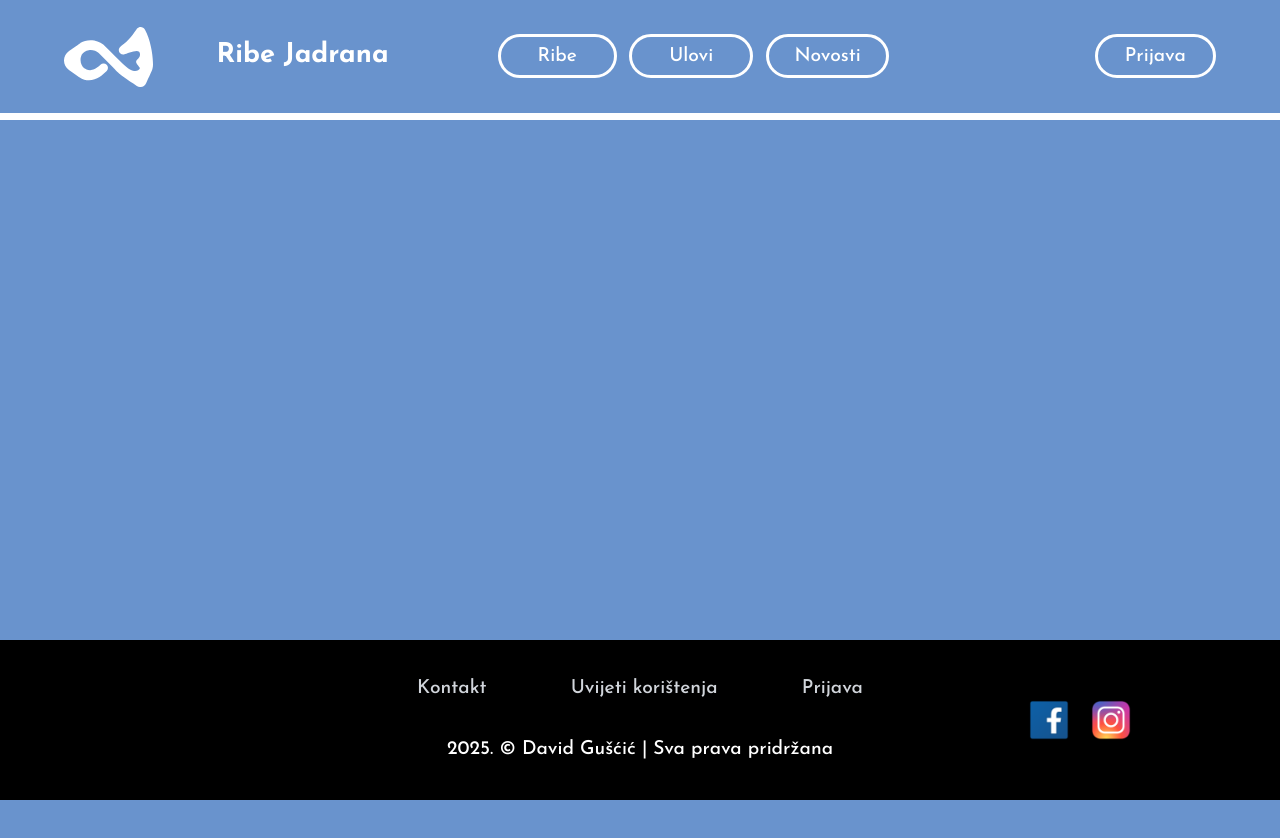
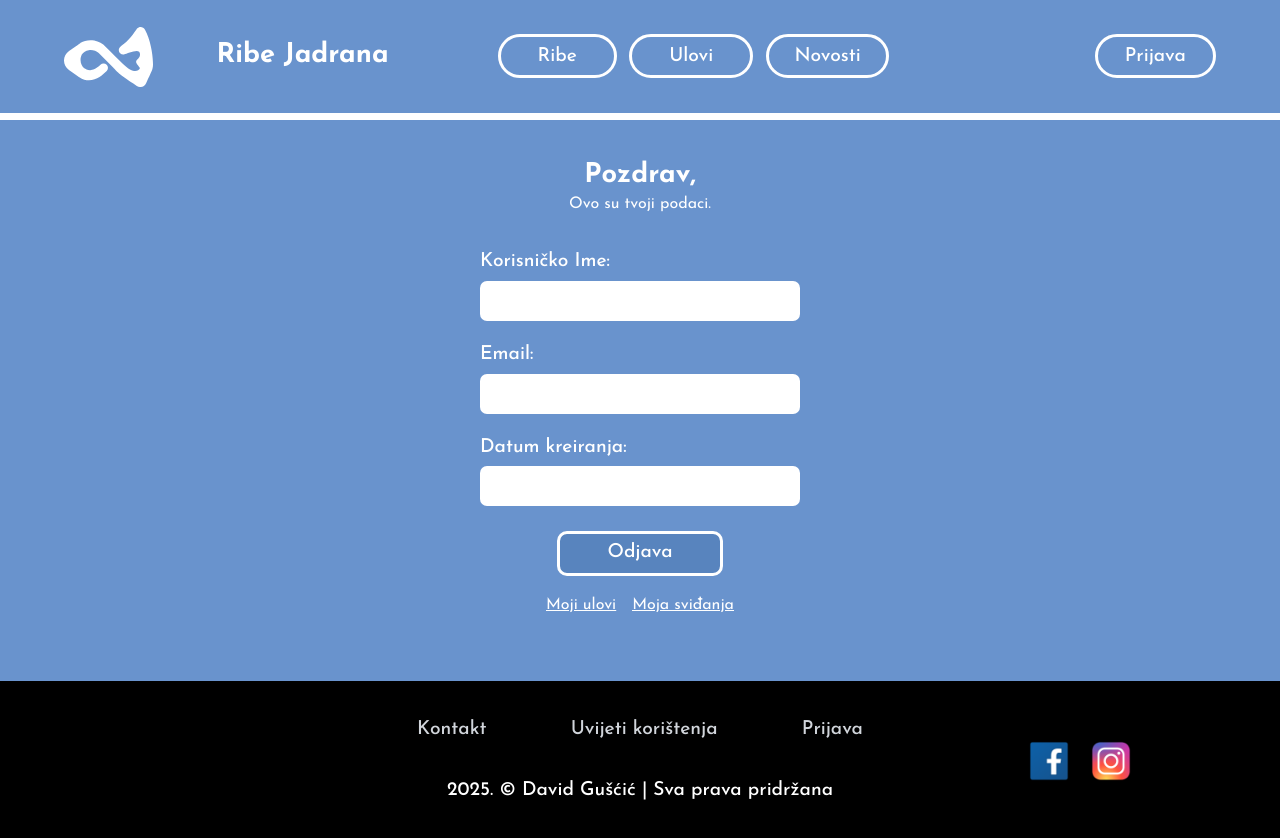
Before and after one commit to BABYDUXY/ribe_jadrana_react, a React (Vite) app in the folder client/: page /mojprofil in a window 1280 px wide. Shown: the top 838 px of the page. Before the commit the page ends 800 px from the top, so only its background shows below. Built offline with nearby package versions, Linux system fonts and the light colour scheme.

Commit message:
dodana stranica moj profil i napravljeno slanje svih bitnih podataka usera i dekripciaj tokena da bi se dobili ti podaci

```diff
--- a/client/package.json
+++ b/client/package.json
@@ -13,6 +13,7 @@
   },
   "dependencies": {
     "dotenv": "^16.4.5",
+    "jwt-decode": "^4.0.0",
     "react": "^18.2.0",
     "react-dom": "^18.2.0",
     "react-router-dom": "^6.23.1"
--- a/client/src/components/FilterBtn.jsx
+++ b/client/src/components/FilterBtn.jsx
@@ -6,12 +6,12 @@ function FilterBtn({ name, dropdown, endpointUrl, setUrl, setFilter }) {
   return (
     <li className="relative group">
       <div className="flex items-center p-[0.4rem_1rem] gap-2 group-hover:cursor-pointer">
-        <button className="text-white  glavno-nav">{name}</button>
+        <button className="text-white glavno-nav">{name}</button>
         <img
           className="h-[7px] transition-transform duration-300 group-hover:rotate-180"
           src="/logo/arrow.svg"
           alt=""
-          srcset=""
+          srcSet=""
         />
       </div>
       <div className="absolute top-full left-0 z-50 flex flex-col scale-y-0 origin-top ease-in-out overflow-hidden opacity-0  bg-moja_plava transition-all duration-300  [&>*]:transition-colors [&>*]:duration-300 [&>*]:ease-in-out group-hover:scale-y-100  group-hover:opacity-100 border-white border-[3px] rounded-b-[13px] w-24  [&>*:last-child]:rounded-b-[10px] text-white font-glavno">
--- a/client/src/components/FilterButtons.jsx
+++ b/client/src/components/FilterButtons.jsx
@@ -150,7 +150,7 @@ function FilterButtons({
               <h6 className="relative flex items-center justify-center mr-4 mb-[-5px]">
                 {filter}{" "}
               </h6>
-              <img className="h-[15px] " src="/logo/x.svg" alt="" srcset="" />
+              <img className="h-[15px] " src="/logo/x.svg" alt="" srcSet="" />
             </div>
           )}
         </div>
@@ -170,7 +170,7 @@ function FilterButtons({
               <h6 className="relative flex items-center justify-center mr-4 mb-[-5px]">
                 {sortFilter}{" "}
               </h6>
-              <img className="h-[15px] " src="/logo/x.svg" alt="" srcset="" />
+              <img className="h-[15px] " src="/logo/x.svg" alt="" srcSet="" />
             </div>
           )}
         </div>
--- a/client/src/components/Footer.jsx
+++ b/client/src/components/Footer.jsx
@@ -33,13 +33,13 @@ function Footer() {
           className="w-[50px] hover:scale-105 hover:cursor-pointer transition-all duration-200"
           src="/logo/facebook.png"
           alt=""
-          srcset=""
+          srcSet=""
         />
         <img
           className="w-[50px] hover:scale-105 hover:cursor-pointer transition-all duration-200"
           src="/logo/instagram.png"
           alt=""
-          srcset=""
+          srcSet=""
         />
       </div>
     </div>
--- a/client/src/components/NavDropdown.jsx
+++ b/client/src/components/NavDropdown.jsx
@@ -2,17 +2,17 @@ import React from "react";
 import { useLogin } from "../kontekst/loginContext";
 import { Link } from "react-router-dom";
 
-function NavDropdown({ user, role }) {
-  const { logout } = useLogin();
+function NavDropdown({ role }) {
+  const { user, logout } = useLogin();
   return (
     <div className="relative z-20 flex items-center justify-center h-full group">
       <div className="flex items-center p-[0.4rem_1rem] gap-2 group-hover:cursor-default">
-        <h5 className="text-white glavno-nav">{user}</h5>
+        <h5 className="text-white glavno-nav">{user?.korisnicko_ime}</h5>
         <img
           className="h-[7px] transition-transform duration-300 group-hover:rotate-180"
           src="/logo/arrow.svg"
           alt=""
-          srcset=""
+          srcSet=""
         />
       </div>
       <ul
--- a/client/src/components/Navigacija.jsx
+++ b/client/src/components/Navigacija.jsx
@@ -19,7 +19,7 @@ const Navigacija = () => {
 
       {user ? (
         <div className="ml-auto mr-[5vw] h-full flex justify-center flex-col items-center">
-          <NavDropdown user={user} role="" />
+          <NavDropdown role="" />
         </div>
       ) : (
         <div className="ml-auto mr-[5vw]">
--- a/client/src/css/output.css
+++ b/client/src/css/output.css
@@ -669,6 +669,10 @@ video {
   margin-bottom: -1rem;
 }
 
+.-mt-3 {
+  margin-top: -0.75rem;
+}
+
 .mb-10 {
   margin-bottom: 2.5rem;
 }
@@ -865,6 +869,10 @@ video {
 
 .w-\[10rem\] {
   width: 10rem;
+}
+
+.w-\[140\%\] {
+  width: 140%;
 }
 
 .w-\[18rem\] {
@@ -1086,12 +1094,20 @@ video {
   gap: 0.75rem;
 }
 
+.gap-4 {
+  gap: 1rem;
+}
+
 .gap-5 {
   gap: 1.25rem;
 }
 
 .gap-6 {
   gap: 1.5rem;
+}
+
+.gap-8 {
+  gap: 2rem;
 }
 
 .place-self-start {
@@ -1296,6 +1312,10 @@ video {
   padding-top: 1.5rem;
 }
 
+.text-center {
+  text-align: center;
+}
+
 .font-glavno {
   font-family: Josefin Sans, sans-serif;
 }
@@ -1342,6 +1362,10 @@ video {
 
 .font-semibold {
   font-weight: 600;
+}
+
+.leading-8 {
+  line-height: 2rem;
 }
 
 .leading-\[20px\] {
--- a/client/src/kontekst/loginContext.jsx
+++ b/client/src/kontekst/loginContext.jsx
@@ -8,24 +8,28 @@ export function LoginProvider({ children }) {
   const [user, setUser] = useState(null);
   const [isLoading, setIsLoading] = useState(true);
 
-  const login = (username) => {
-    sessionStorage.setItem("korisnicko_ime", username);
-    setUser(username);
+  const login = (user) => {
+    sessionStorage.setItem("korisnik", JSON.stringify(user));
+    setUser(user);
   };
 
   const logout = () => {
-    sessionStorage.removeItem("korisnicko_ime");
+    sessionStorage.removeItem("korisnik");
     setUser(null);
   };
 
   useEffect(() => {
-    const userData = sessionStorage.getItem("korisnicko_ime");
-    if (userData) {
-      setUser(userData);
+    const userData = sessionStorage.getItem("korisnik");
+
+    const parsedUserData = userData ? JSON.parse(userData) : null;
+
+    if (parsedUserData && parsedUserData.korisnicko_ime) {
+      setUser(parsedUserData);
     } else {
       setUser(null);
     }
-    setIsLoading(false); // važno!
+
+    setIsLoading(false);
   }, []);
 
   return (
--- a/client/src/page/MojProfil.jsx
+++ b/client/src/page/MojProfil.jsx
@@ -1,11 +1,74 @@
 import React from "react";
 import Navigacija from "../components/Navigacija";
 import Footer from "../components/Footer";
+import { useLogin } from "../kontekst/loginContext";
+import { Link } from "react-router-dom";
 
 function MojProfil() {
+  const { user } = useLogin();
   return (
     <div className="flex flex-col min-h-screen">
       <Navigacija />
+      <div className="w-[20rem] min-h-[27rem] 3xl:h-[32rem] m-10 self-center flex flex-col items-center font-glavno text-white mb-16 gap-8">
+        <div className="flex flex-col items-center justify-center">
+          <h1 className="leading-8 w-[140%] text-center glavno-naslov">
+            {" "}
+            Pozdrav, {user?.korisnicko_ime}
+          </h1>
+          <h3>Ovo su tvoji podaci.</h3>
+        </div>
+        <form action="" className="flex flex-col w-full gap-5 h-max glavno-nav">
+          <div className="flex flex-col gap-1">
+            <label className="glavno-nav" htmlFor="username">
+              Korisničko Ime:
+            </label>
+            <input
+              id="username"
+              name="username"
+              type="text"
+              className={`h-10 rounded-[7px] p-3 text-moja_plava font-semibold`}
+              value={user?.korisnicko_ime}
+              readOnly
+            />
+          </div>
+
+          <div className="flex flex-col gap-1">
+            <label className="glavno-nav" htmlFor="email">
+              Email:
+            </label>
+            <input
+              id="email"
+              name="email"
+              type="email"
+              className={`h-10 rounded-[7px] p-3 text-moja_plava font-semibold`}
+              value={user?.email}
+              readOnly
+            />
+          </div>
+          <div className="flex flex-col gap-1">
+            <label className="glavno-nav" htmlFor="date">
+              Datum kreiranja:
+            </label>
+            <input
+              id="date"
+              name="date"
+              type="text"
+              className={`h-10 rounded-[7px] p-3 text-moja_plava font-semibold`}
+              readOnly
+            />
+          </div>
+          <button
+            className="w-[50%] bg-moja_plava-tamna p-[0.3rem_0rem] mt-2 self-center rounded-[7px] outline outline-white outline-[3px]"
+            type="submit"
+          >
+            Odjava
+          </button>
+        </form>
+        <div className="flex gap-4 -mt-3 underline">
+          <Link>Moji ulovi</Link>
+          <Link>Moja sviđanja</Link>
+        </div>
+      </div>
       <Footer />
     </div>
   );
--- a/client/src/page/Prijava.jsx
+++ b/client/src/page/Prijava.jsx
@@ -4,6 +4,7 @@ import Footer from "../components/Footer";
 import Obrazac from "../components/Obrazac";
 import { Link, useNavigate } from "react-router-dom";
 import { useLogin } from "../kontekst/loginContext";
+import { jwtDecode } from "jwt-decode";
 
 const polja = {
   1: { type: "email", naziv: "Email:", placeholder: "example@gmail.com" },
@@ -38,8 +39,12 @@ function Prijava({ endpointUrl }) {
         })
         .then((data) => {
           console.log("Uspješno:", data);
-          sessionStorage.setItem("token", data.token);
-          login(data.korisnicko_ime);
+
+          const token = data.token;
+
+          const decodedUser = jwtDecode(token);
+
+          login(decodedUser);
           alert("Uspješna Prijava!");
           navigate("/");
         })
```
Also changed, not shown: 2 other files (tests, documents, lock files or other folders).
